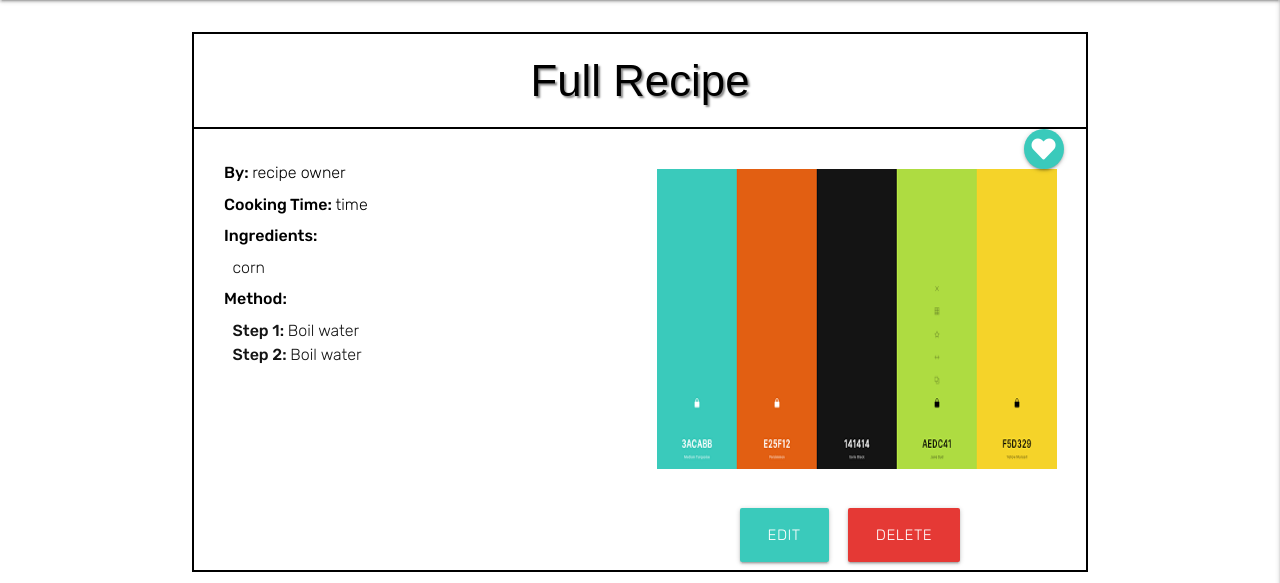
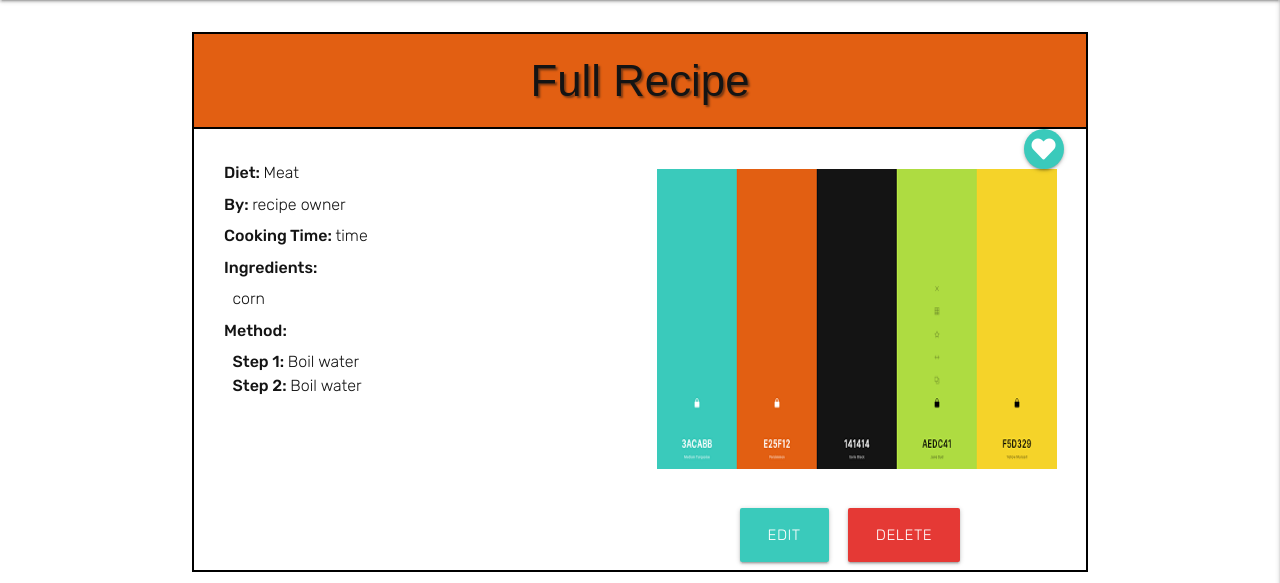
Before and after one commit to brimurphy/share-a-plate, a Flask app: page /full_recipe in a window 1280 px wide. Shown: the part 64-647 px from the top of the page. Run offline with Flask 2, Linux system fonts and the light colour scheme; some libraries are stand-ins or nearby versions; some web fonts are replaced.

Commit message:
Update style decisions and links
Remove black-text class from elements as this is conflicting with a materialize style,
Add Materialize icons link to base template, used on add_image form as I felt the options
available were more suited to this form compared to Font Awesome options,
Update image links to use Jinja template format

```diff
--- a/templates/full_recipe.html
+++ b/templates/full_recipe.html
@@ -3,8 +3,8 @@
 
     <!-- full recipe card -->
     <section class="row">
-      <div class="col s12 heading-full-recipe">
-          <h3 class="center-align header-text text-shadow black-text">Full Recipe</h3>
+      <div class="col s12 heading-full-recipe orange-bg">
+          <h3 class="center-align header-text text-shadow">Full Recipe</h3>
       </div>
       <div class="col s12 full-recipe">
         <div class="col s6 right center-align">
@@ -16,14 +16,15 @@
           </div>
         </div>
         <div class="col s6">
-          <p class="black-text recipe-key"><strong>By: </strong>recipe owner</p>
-          <p class="black-text recipe-key"><strong>Cooking Time: </strong>time</p>
-          <p class="black-text recipe-key"><strong>Ingredients: </strong>
+        <p class="recipe-key"><strong>Diet: </strong>Meat</p>
+          <p class="recipe-key"><strong>By: </strong>recipe owner</p>
+          <p class="recipe-key"><strong>Cooking Time: </strong>time</p>
+          <p class="recipe-key"><strong>Ingredients: </strong>
             <ul class="ingredient">
               <li>corn</li>
             </ul>
           </p>
-          <p class="black-text recipe-key"><strong>Method:</strong>
+          <p class="recipe-key"><strong>Method:</strong>
             <ul class="recipe-method">
               <li>Boil water</li>
               <li>Boil water</li>
--- a/templates/index.html
+++ b/templates/index.html
@@ -5,7 +5,7 @@
       <h2 class="center-align header-text">Share A Plate</h2>
       <div class="col s12">
         <div class="col m6 hide-on-small-only">
-          <img src="../static/images/hero-image-4.jpg" />
+          <img src="{{ url_for('static', filename='images/hero-image-4.jpg') }}" />
         </div>
         <div class="col s12 m6">
           <div class="card medium">
@@ -20,8 +20,8 @@
             </div>
           </div>
           <div class="center-align cta-btn">
-            <a href="{{ url_for('login') }}" class="btn orange-bg">Log In</a>
-            <a href="{{ url_for('register') }}" class="btn orange-bg">Register</a>
+            <a href="{{ url_for('login') }}" class="btn btn-large orange-bg">Log In</a>
+            <a href="{{ url_for('register') }}" class="btn btn-large orange-bg">Register</a>
           </div>
         </div>
       </div>
--- a/templates/recipes.html
+++ b/templates/recipes.html
@@ -1,6 +1,6 @@
 {% extends "base.html" %} {% block content %}
 
-  <h3 class="center-align header-text text-shadow black-text">Recipes</h3>
+  <h3 class="center-align header-text text-shadow">Recipes</h3>
 
     <section class="row">
     {% for recipe in recipes %}
@@ -9,14 +9,14 @@
           <div class="card-image">
           <a class="btn-floating right turquoise-bg"><i class="fa fa-heart" aria-hidden="true"></i></a>
             <img src="{{ recipe.recipe_img }}" alt="Image of {{ recipe.recipe_name }}">
-            <span class="card-title text-shadow header-text black-text">{{ recipe.recipe_name }}</span>
+            <span class="card-title text-shadow header-text">{{ recipe.recipe_name }}</span>
           </div>
           <div class="card-content">
             <p>{{ recipe.recipe_description }}</p>
           </div>
           <div class="card-action">
             <a href="{{ url_for('full_recipe') }}">Full Recipe</a>
-            <span class="right text-shadow black-text">By: {{ recipe.username.capitalize() }}</span>
+            <span class="right text-shadow">By: {{ recipe.username.capitalize() }}</span>
           </div>
         </div>
       </div>
```
Also changed, not shown: templates/my_recipes.html (+5 -5 lines).
